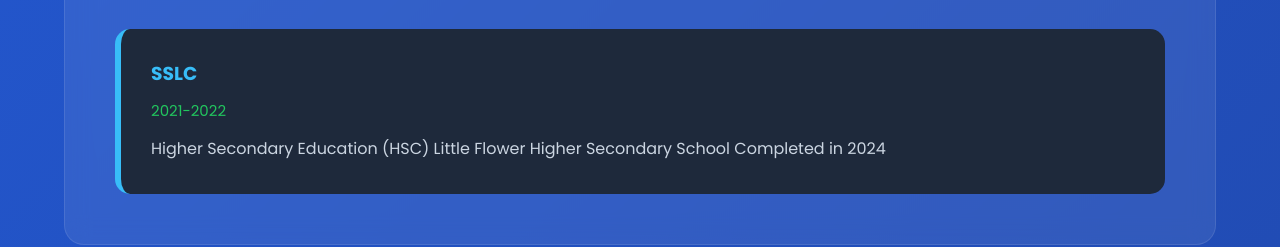
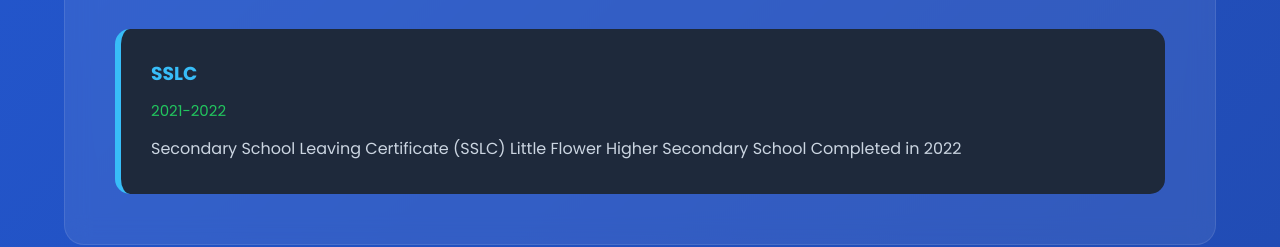
Before and after one commit to nethraramasamy515-cyber/Portfolioproject-, a website: page frontend/index.html in a window 1280 px wide. Shown: the part 3720-3967 px from the top of the page. Drawn offline with Linux system fonts and the light colour scheme; no server answers.

Commit message:
Updated portfolio index.html

```diff
--- a/frontend/index.html
+++ b/frontend/index.html
@@ -445,9 +445,9 @@
 
 <p>
 
-Higher Secondary Education (HSC)
+Secondary School Leaving Certificate (SSLC)
 Little Flower Higher Secondary School
-Completed in 2024
+Completed in 2022
 
 </p>
 
```
